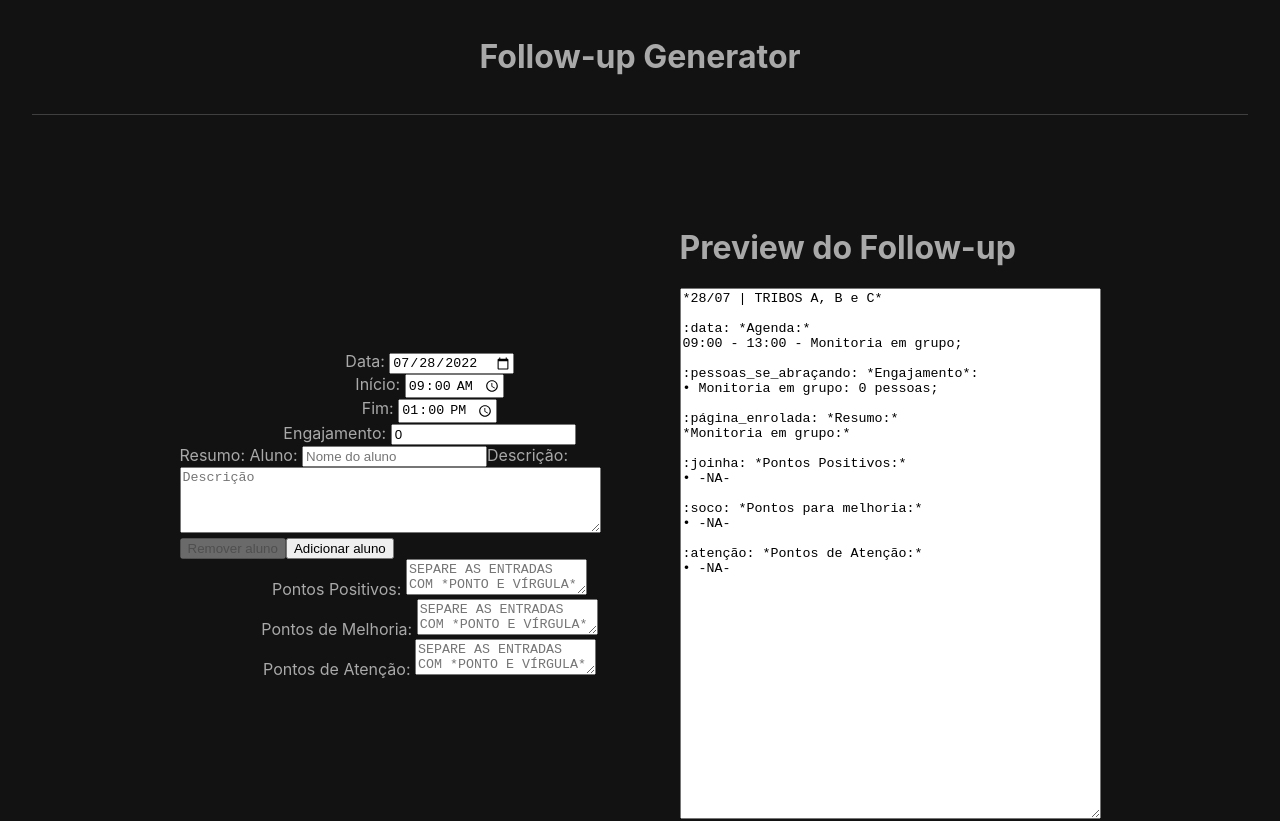
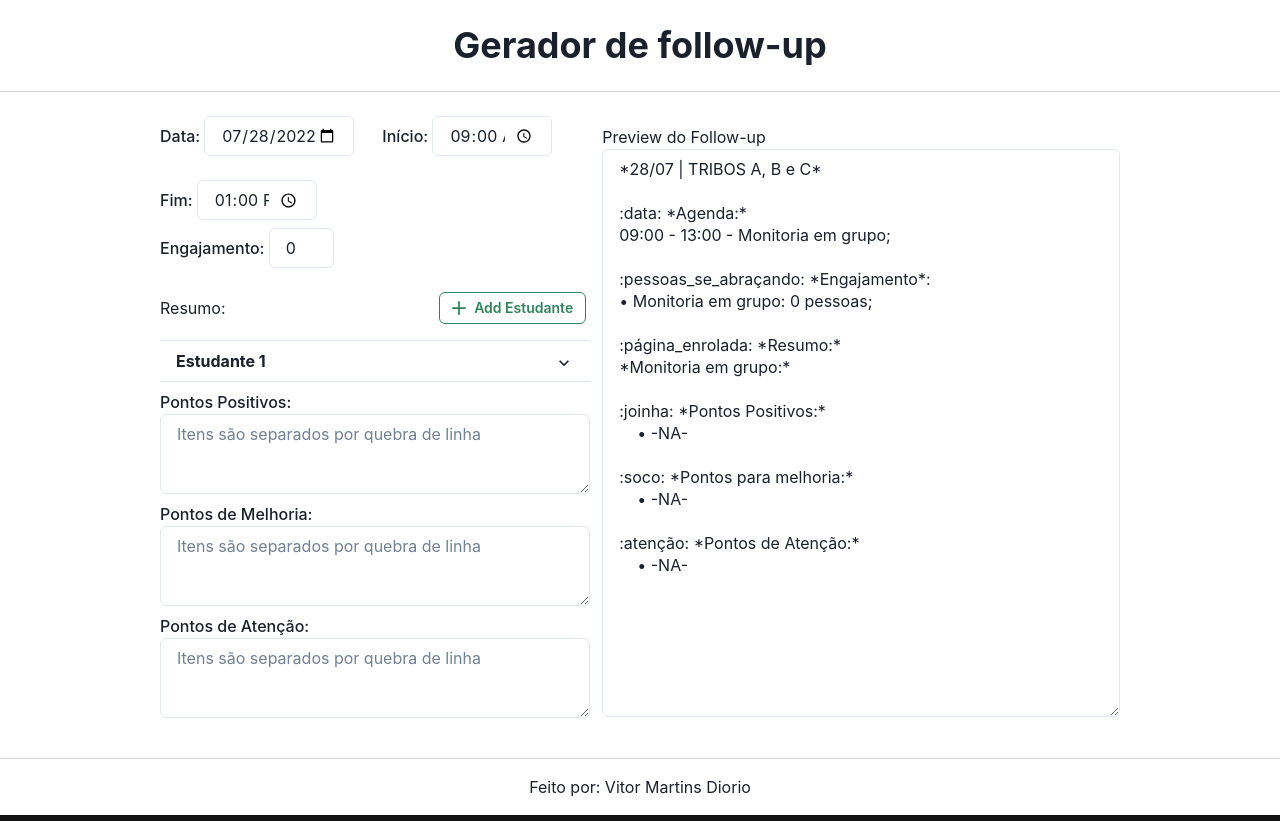
Before and after one commit to vdiorio/follow-up-generator, a Next.js app: page / in a window 1280 px wide. Shown: the top 821 px of the page. Built offline with nearby package versions, Linux system fonts and the light colour scheme.

Commit message:
style: New style for the page

```diff
--- a/components/StudentInput.tsx
+++ b/components/StudentInput.tsx
@@ -1,4 +1,10 @@
+import {CloseIcon} from '@chakra-ui/icons';
+import {
+  Input, Textarea, Button, AccordionItem,
+  AccordionButton, Box, AccordionPanel, AccordionIcon,
+} from '@chakra-ui/react';
 import React from 'react';
+
 
 interface StudentInputProps {
   student: string;
@@ -14,37 +20,61 @@ export default function StudentInput({
   index, student, description, disabled, onChange, removeStudent,
 }: StudentInputProps) {
   return (
+    <AccordionItem>
+      { ({isExpanded}) => (
         <>
+          <h2>
+            <AccordionButton
+              _hover={{bg: 'rgba(200,255,159,0.01)'}}
+              _expanded={{bg: 'rgba(250,230,165,0.1)'}}
+            >
+              <Box flex='1' textAlign='left' fontWeight="bold">
+                {student || `Estudante ${index + 1}`}
+              </Box>
+              <h2>
+                <AccordionIcon />
+              </h2>
+            </AccordionButton>
+          </h2>
+          <AccordionPanel pb={4} bg='rgba(256,256,256,0.01)'>
             <label htmlFor={`student-${index}`}>
-        Aluno: {''}
-        <input
+              Estudante: {''}
+              <Input
                 type="text"
                 id={`student-${index}`}
                 name="student-name"
                 value={student}
                 onChange={onChange}
-          placeholder="Nome do aluno"
-        />
+                placeholder="Nome do estudante" />
             </label>
             <label htmlFor={`description-${index}`}>
               Descrição: {''}
-        <textarea
+              <Textarea
                 id={`description-${index}`}
                 name={`student-description`}
                 value={description}
                 rows={4}
                 cols={50}
                 onChange={onChange}
-          placeholder="Descrição"
-        />
+                placeholder="Descrição" />
             </label>
-      <button
+            <Button
               type="button"
+              colorScheme="red"
+              m="1rem"
+              float="right"
+              size="sm"
+              gap="0.5rem"
+              variant="outline"
+              leftIcon={<CloseIcon />}
               onClick={() => removeStudent(index)}
               disabled={disabled}
             >
-        Remover aluno
-      </button>
+              Remover estudante
+            </Button>
+          </AccordionPanel>
         </>
+      ) }
+    </AccordionItem>
   );
 }
--- a/helpers/followUpGenerator.ts
+++ b/helpers/followUpGenerator.ts
@@ -32,9 +32,15 @@ ${d.students
       .map((s) => `• \`${capitalizeName(s.student)}\` - ${s.description}.\n`)
       .join('')}
 :joinha: *Pontos Positivos:*
-• ${d.positive || '-NA-'}\n
+${d.positive.length ?
+  d.positive.split('\n')
+      .map((row) => `    • ${row}\n`).join('') : '    • -NA-\n'}
 :soco: *Pontos para melhoria:*
-• ${d.bestory || '-NA-'}\n
+${d.bestory.length ?
+  d.bestory.split('\n')
+      .map((row) => `    • ${row}\n`).join('') : '    • -NA-\n'}
 :atenção: *Pontos de Atenção:*
-• ${d.atention || '-NA-'}`;
+${d.atention.length ?
+  d.atention.split('\n')
+      .map((row) => `    • ${row}\n`).join('') : '    • -NA-\n'}`;
 }
--- a/pages/_app.tsx
+++ b/pages/_app.tsx
@@ -1,9 +1,20 @@
 import React from 'react';
 import '../styles/globals.css';
 import type {AppProps} from 'next/app';
+import {ChakraProvider, extendTheme} from '@chakra-ui/react';
+
+const theme = extendTheme({
+  config: {
+    initialColorMode: 'dark',
+  },
+});
 
 function MyApp({Component, pageProps}: AppProps) {
-  return <Component {...pageProps} />;
+  return (
+    <ChakraProvider>
+      <Component {...pageProps} theme={theme} />
+    </ChakraProvider>
+  );
 }
 
 export default MyApp;
--- a/pages/index.tsx
+++ b/pages/index.tsx
@@ -1,9 +1,14 @@
+import {AddIcon} from '@chakra-ui/icons';
+import {
+  Accordion,
+  Box,
+  Button, chakra, FormLabel, Heading, Input, Textarea,
+} from '@chakra-ui/react';
 import type {NextPage} from 'next';
 import Head from 'next/head';
 import React, {ChangeEvent, useState} from 'react';
 import StudentInput from '../components/StudentInput';
 import generate from '../helpers/followUpGenerator';
-import styles from '../styles/Home.module.css';
 
 
 const newStudent = {student: '', description: ''};
@@ -22,7 +27,10 @@ const Home: NextPage = () => {
   }]);
 
   const removeStudent = (index: number) => {
-    setStudents(students.filter((_, i) => i !== index));
+    console.log(students);
+    const filteredState = students.filter((_, i) => i !== index);
+    console.log(filteredState);
+    setStudents(filteredState);
   };
 
   const handleChange = ({target: {name, value, id}}: ChangeEvent<any>) => {
@@ -69,7 +77,7 @@ const Home: NextPage = () => {
   };
 
   return (
-    <div className={styles.container}>
+    <div>
       <Head>
         <title>Follow-up Generator</title>
         <meta
@@ -79,54 +87,103 @@ const Home: NextPage = () => {
         <link rel="icon" href="/favicon.ico" />
       </Head>
 
-      <header className={styles.header}>
-        <h1>Follow-up Generator</h1>
-      </header>
+      <Heading
+        textAlign="center"
+        padding="3vh"
+        mb="3vh"
+        borderBottom="solid 1px lightgray"
+      >
+        <h1>Gerador de follow-up</h1>
+      </Heading>
 
-      <main className={styles.main}>
-        <form className={styles.form}>
-          <label htmlFor="date">
+      <chakra.main
+        maxWidth="100%"
+        padding="0 10rem"
+        display="flex"
+        alignItems="center"
+        justifyContent="space-between"
+      >
+        <chakra.form
+          width="50%"
+          display="flex"
+          flexDir="column"
+        >
+          <chakra.div
+            display="flex"
+            w="100%"
+            flexWrap="wrap"
+            gap="1rem"
+          >
+            <FormLabel htmlFor="date">
             Data: {''}
-            <input
+              <Input
+                w="150px"
                 name="date"
                 type="date"
                 id="date"
                 value={date}
                 onChange={handleChange}
               />
-          </label>
-          <label htmlFor="inicio">
+            </FormLabel>
+            <FormLabel htmlFor="inicio">
             Início: {''}
-            <input
+              <Input
+                w="120px"
                 name='inicio'
                 type="time"
                 id="inicio"
                 value={inicio}
                 onChange={handleChange}
               />
-          </label>
-          <label htmlFor="fim">
+            </FormLabel>
+            <FormLabel htmlFor="fim">
             Fim: {''}
-            <input
+              <Input
+                w="120px"
                 name='fim'
                 type="time"
                 id="fim"
                 value={fim}
                 onChange={handleChange}
               />
-          </label>
-          <label htmlFor="engagement">
+            </FormLabel>
+          </chakra.div>
+          <FormLabel htmlFor="engagement">
             Engajamento: {''}
-            <input
+            <Input
+              w="65px"
               type="number"
               id="engagement"
               name="engagement"
               value={engagement}
               onChange={handleChange}
             />
-          </label>
-          <label htmlFor="summary">
+          </FormLabel>
+          <Box
+            display="flex"
+            flexDirection="row"
+            justifyContent="space-between"
+            alignItems="center"
+          >
                 Resumo: {''}
+            <Button
+              type="button"
+              colorScheme="green"
+              float="right"
+              margin="1rem"
+              size="sm"
+              variant="outline"
+              leftIcon={<AddIcon />}
+              onClick={() => {
+                setStudents([...students, newStudent]);
+              }}
+              disabled={students[students.length - 1]!.student.length < 3}
+            >
+              Add Estudante
+            </Button>
+          </Box>
+          <FormLabel>
+            <Accordion allowToggle>
               { students.map(({student, description}, i) => (
                 <StudentInput
                   key={i}
@@ -138,49 +195,44 @@ const Home: NextPage = () => {
                   disabled={students.length === 1}
                 />
               )) }
-            <button
-              type="button"
-              onClick={() => setStudents([...students, newStudent])}
-            >
-              Adicionar aluno
-            </button>
-          </label>
-          <label htmlFor="positive">
+            </Accordion>
+          </FormLabel>
+          <FormLabel htmlFor="positive">
             Pontos Positivos: {''}
-            <textarea
+            <Textarea
               id="positive"
               name="positive"
               value={positive}
-              placeholder="SEPARE AS ENTRADAS COM *PONTO E VÍRGULA* ;"
+              placeholder="Itens são separados por quebra de linha"
               onChange={handleChange}
             />
-          </label>
-          <label htmlFor="bestory">
+          </FormLabel>
+          <FormLabel htmlFor="bestory">
             Pontos de Melhoria: {''}
-            <textarea
+            <Textarea
               id="melhorias"
               name="bestory"
               value={bestory}
-              placeholder="SEPARE AS ENTRADAS COM *PONTO E VÍRGULA* ;"
+              placeholder="Itens são separados por quebra de linha"
               onChange={handleChange}
             />
-          </label>
-          <label htmlFor="atention">
+          </FormLabel>
+          <FormLabel htmlFor="atention">
             Pontos de Atenção: {''}
-            <textarea
+            <Textarea
               id="atenção"
               name="atention"
               value={atention}
-              placeholder="SEPARE AS ENTRADAS COM *PONTO E VÍRGULA* ;"
+              placeholder="Itens são separados por quebra de linha"
               onChange={handleChange}
             />
-          </label>
-        </form>
+          </FormLabel>
+        </chakra.form>
         <div>
           <h1>Preview do Follow-up</h1>
-          <textarea
+          <Textarea
             readOnly
-            rows={35}
+            rows={25}
             cols={50}
             value={generate({
               date,
@@ -196,9 +248,16 @@ const Home: NextPage = () => {
             })}
           />
         </div>
-      </main>
+      </chakra.main>
 
-      <footer className={styles.footer}>
+      <chakra.footer
+        borderTop="solid 1px lightgray"
+        display="flex"
+        justifyContent="center"
+        alignItems="center"
+        padding="1rem"
+        marginTop="2rem"
+      >
         <a
           href="https://vercel.com?utm_source=create-next-app&utm_medium=default-template&utm_campaign=create-next-app"
           target="_blank"
@@ -206,7 +265,7 @@ const Home: NextPage = () => {
         >
           Feito por: Vitor Martins Diorio
         </a>
-      </footer>
+      </chakra.footer>
     </div>
   );
 };
```
Lines whose indentation alone changed are shown as unchanged.
